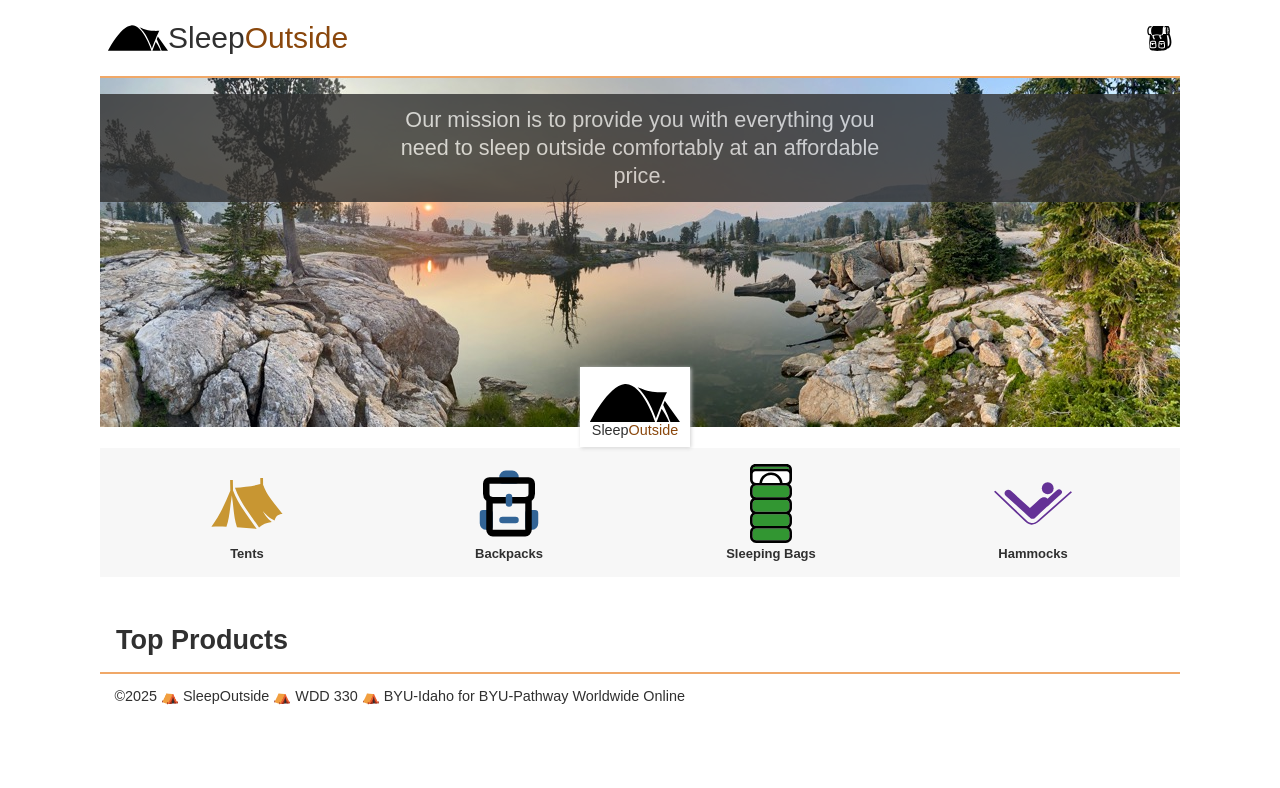
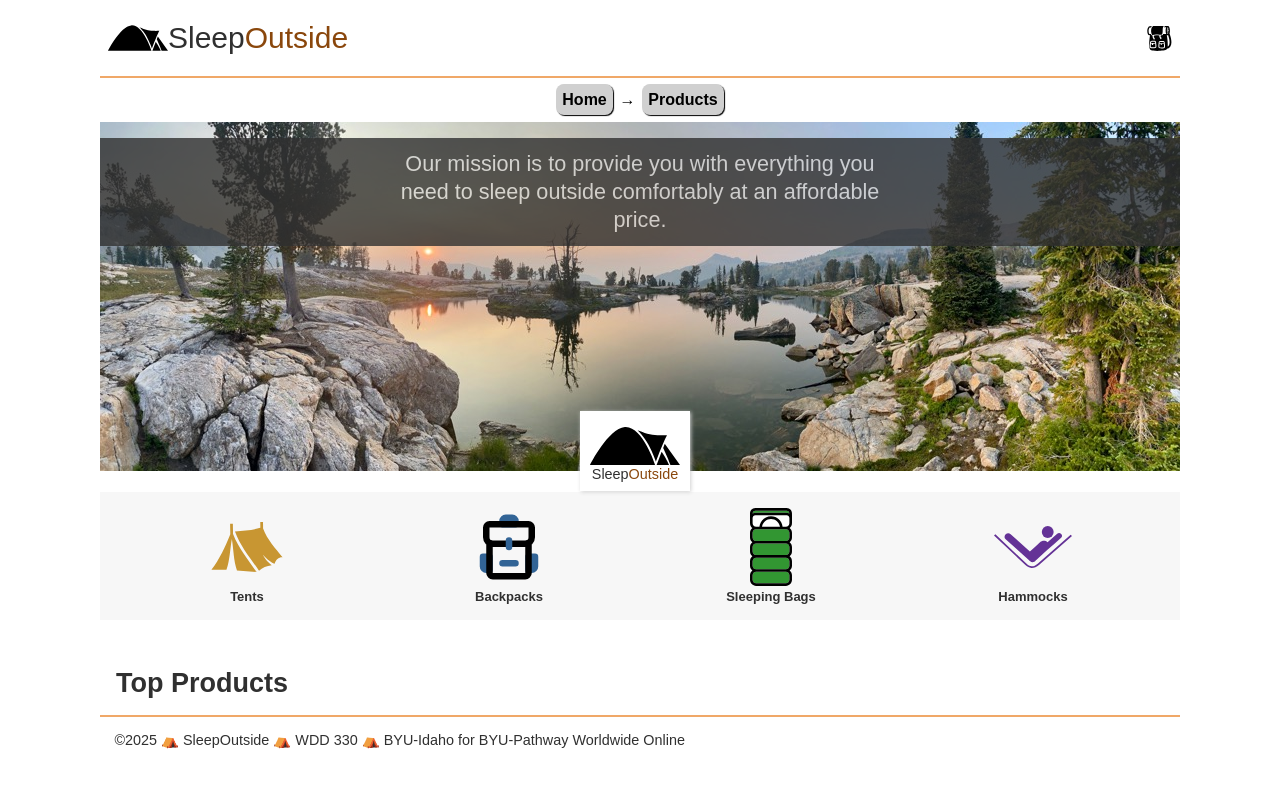
Before and after one commit to RyanEakin/wdd330-sleepoutside, a website built with Vite: page src/index.html in a window 1280 px wide. Built offline with nearby package versions, Linux system fonts and the light colour scheme; no server answers.

Commit message:
WIP breadcrumb styles and elements

```diff
--- a/src/css/style.css
+++ b/src/css/style.css
@@ -92,6 +92,46 @@ p {
 
 .logo--square > div {
   margin-top: -1.7em;
+}
+
+/* Breadcrumb styles */
+
+.breadcrumb-container {
+  display: flex;
+  flex-direction: row;
+  padding: 0.4rem;
+
+  font-size: small;
+  font-weight: bold;
+
+  justify-content: center;
+}
+
+.breadcrumb {
+  padding: 0.4rem;
+
+  color: black;
+  border: #d0d0d0;
+  border-radius: 0.5rem;
+  box-shadow: 1px 1px 1px black;
+  background-color: #d0d0d0;
+
+  text-decoration: none;
+  cursor: pointer;
+}
+
+.breadcrumb.arrow {
+  cursor: auto;
+  box-shadow: none;
+  background: none;
+}
+
+.breadcrumb.item {
+  transition: transform 0.3s ease;
+}
+
+.breadcrumb.item:hover {
+  transform: translateY(-1px);
 }
 
 /* utility classes */
@@ -307,6 +347,10 @@ button {
     grid-template-columns: 150px auto 15%;
   }
 
+  .breadcrumb-container {
+    font-size: medium;
+  }
+
   .product-categories img {
     width:  30%;
     height: 30%;
--- a/src/index.html
+++ b/src/index.html
@@ -13,6 +13,11 @@
     <header class="divider" id="main-header">
       <!-- Dynamically loaded -->
     </header>
+    <span class="breadcrumb-container">
+      <a href="#" class="breadcrumb item">Home</a>
+      <a class="breadcrumb arrow">&rarr;</a>
+      <a href="#" class="breadcrumb item">Products</a>
+    </span>
     <main class="divider">
       <div class="hero">
         <img
```
